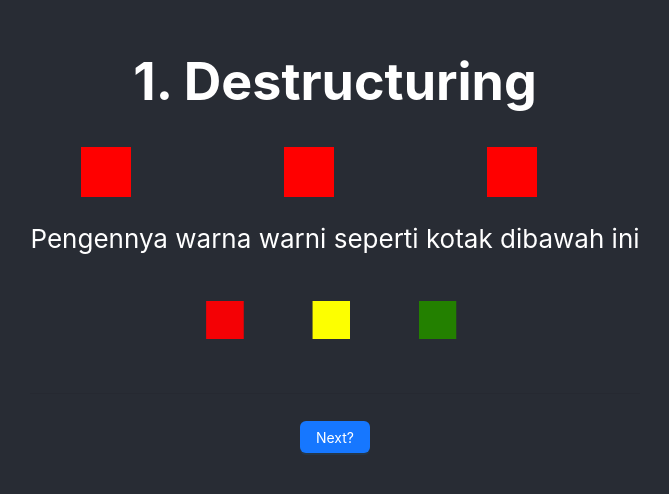
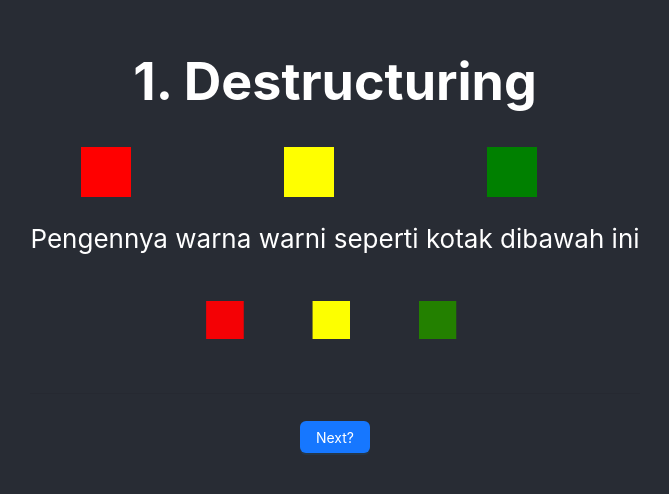
Before and after one commit to mardefasma/react-js-workshop-2022, a React (Create React App) app: page /task/game in a window 1280 px wide. Shown: the part 166-660 px from the top of the page, without its empty margins (305-974 px from the left). Built offline with nearby package versions, Linux system fonts and the light colour scheme.

Commit message:
fix da bugs

```diff
--- a/src/components/TaskGame/components/Destructuring.js
+++ b/src/components/TaskGame/components/Destructuring.js
@@ -13,8 +13,8 @@ function Destructuring(props) {
 
   // TODO: Find the Bugs
   var color1 = colors.color1,
-    color2 = colors.color1,
-    color3 = colors.color1;
+    color2 = colors.color2,
+    color3 = colors.color3;
 
   return (
     <div>
--- a/src/components/TaskGame/components/Fetching.js
+++ b/src/components/TaskGame/components/Fetching.js
@@ -19,7 +19,7 @@ function Fetching(props) {
 
         // TODO: Find the Bugs
         // setPokemonList will broken the page
-        // setPokemonList(pokemonList);
+        setPokemonList(pokemonList.results);
         console.log(pokemonList);
       });
   }, []);
--- a/src/components/TaskGame/components/Props.js
+++ b/src/components/TaskGame/components/Props.js
@@ -24,11 +24,11 @@ function Props(props) {
           </Col>
           <Col span={4}>
             {/* TODO: Find the Bugs */}
-            <Square />
+            <Square  backgroundColor={color2}/>
           </Col>
           <Col span={4}>
             {/* TODO: Find the Bugs */}
-            <Square />
+            <Square  backgroundColor={color3}/>
           </Col>
         </Row>
       </div>
--- a/src/components/TaskGame/components/UseEffect.js
+++ b/src/components/TaskGame/components/UseEffect.js
@@ -11,7 +11,7 @@ function UseEffect(props) {
   // TODO: Find the Bugs
   useEffect(() => {
     setCount(Math.random);
-  });
+  },[]);
 
   return (
     <div>
--- a/src/components/TaskGame/components/UseState.js
+++ b/src/components/TaskGame/components/UseState.js
@@ -3,7 +3,7 @@ import { Button, Divider } from "antd";
 function UseState(props) {
   const handleNext = () => {
     // TODO: Find the Bugs
-    props.setStep(1);
+    props.setStep(3);
   };
 
   return (
--- a/src/components/TaskGame/components/UseStateClosure.js
+++ b/src/components/TaskGame/components/UseStateClosure.js
@@ -12,7 +12,7 @@ function UseStateClosure(props) {
     console.log("handlernya sudah onclick");
     setTimeout(() => {
       // TODO: Find the Bugs
-      setCount(count + 1);
+      setCount(count => count + 1);
     }, 1000);
   };
 
```
